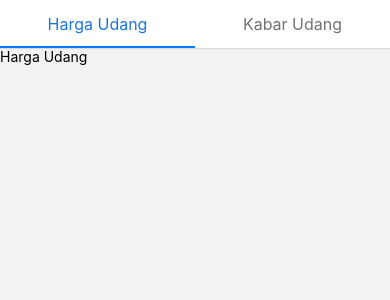
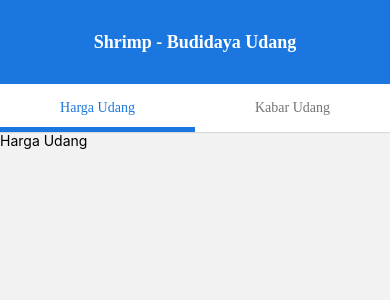
Before and after one commit to asherginting/shrimp-app, a React Native app: screen /PriceList in a window 390 px wide. Shown: the top 300 px of the page. Built offline with nearby package versions, Linux system fonts and the light colour scheme; what native-base would draw is missing.

Commit message:
fix: top bar & header

```diff
--- a/src/navigations/AppNavigator.tsx
+++ b/src/navigations/AppNavigator.tsx
@@ -1,28 +1,37 @@
-import React from 'react';
-import {StyleSheet, StatusBar} from 'react-native';
+import React, {useLayoutEffect, useState} from 'react';
+import {
+  StyleSheet,
+  View,
+  Text,
+  StatusBar,
+  useWindowDimensions,
+} from 'react-native';
 import {createMaterialTopTabNavigator} from '@react-navigation/material-top-tabs';
+import {createStackNavigator} from '@react-navigation/stack';
 import {useSafeAreaInsets} from 'react-native-safe-area-context';
-
 import PriceList from '../screens/PriceList';
 import News from '../screens/News';
 
 const Tab = createMaterialTopTabNavigator();
+const Stack = createStackNavigator();
 
-const AppNavigator = () => {
-  const insets = useSafeAreaInsets();
-
-  const styles = StyleSheet.create({
-    topBar: {
-      paddingTop: insets.top,
-    },
-  });
-
+const TabNavigator = () => {
   return (
     <Tab.Navigator
       screenOptions={{
-        tabBarStyle: styles.topBar,
         tabBarActiveTintColor: '#1B77DF',
         tabBarInactiveTintColor: '#737373',
+        tabBarIndicatorStyle: [
+          {
+            borderBottomWidth: 5,
+            borderBottomColor: '#1B77DF',
+          },
+        ],
+        tabBarItemStyle: [
+          {
+            height: 60,
+          },
+        ],
       }}>
       <Tab.Screen
         name="PriceList"
@@ -30,7 +39,11 @@ const AppNavigator = () => {
         options={{
           title: 'Harga Udang',
           tabBarLabel: 'Harga Udang',
-          tabBarLabelStyle: {fontSize: 16, textTransform: 'capitalize'},
+          tabBarLabelStyle: {
+            fontSize: 14,
+            fontFamily: 'Lato-Bold',
+            textTransform: 'capitalize',
+          },
         }}
       />
       <Tab.Screen
@@ -39,11 +52,63 @@ const AppNavigator = () => {
         options={{
           title: 'Kabar Udang',
           tabBarLabel: 'Kabar Udang',
-          tabBarLabelStyle: {fontSize: 16, textTransform: 'capitalize'},
+          tabBarLabelStyle: {
+            fontSize: 14,
+            fontFamily: 'Lato-Bold',
+            textTransform: 'capitalize',
+          },
         }}
       />
     </Tab.Navigator>
   );
 };
 
+const AppNavigator = () => {
+  const insets = useSafeAreaInsets();
+  const window = useWindowDimensions();
+  const [headerHeight, setHeaderHeight] = useState(30);
+
+  useLayoutEffect(() => {
+    const dynamicHeaderHeight = window.height * 0.1 + insets.top;
+    setHeaderHeight(dynamicHeaderHeight);
+  }, [window, insets]);
+
+  const styles = StyleSheet.create({
+    statusBar: {
+      backgroundColor: '#1B77DF',
+      height: insets.top,
+    },
+    header: {
+      backgroundColor: '#1B77DF',
+      height: headerHeight,
+      justifyContent: 'center',
+      alignItems: 'center',
+    },
+    headerTitle: {
+      color: '#FFFFFF',
+      fontSize: 18,
+      fontWeight: 'bold',
+      fontFamily: 'Lato-Bold',
+      textTransform: 'capitalize',
+    },
+  });
+
+  return (
+    <View style={{flex: 1}}>
+      <StatusBar barStyle="light-content" backgroundColor="#1B77DF" />
+      <View style={styles.statusBar} />
+      <View style={styles.header}>
+        <Text style={styles.headerTitle}>Shrimp - Budidaya Udang</Text>
+      </View>
+      <Stack.Navigator>
+        <Stack.Screen
+          name="TabNavigator"
+          component={TabNavigator}
+          options={{headerShown: false}}
+        />
+      </Stack.Navigator>
+    </View>
+  );
+};
+
 export default AppNavigator;
```
